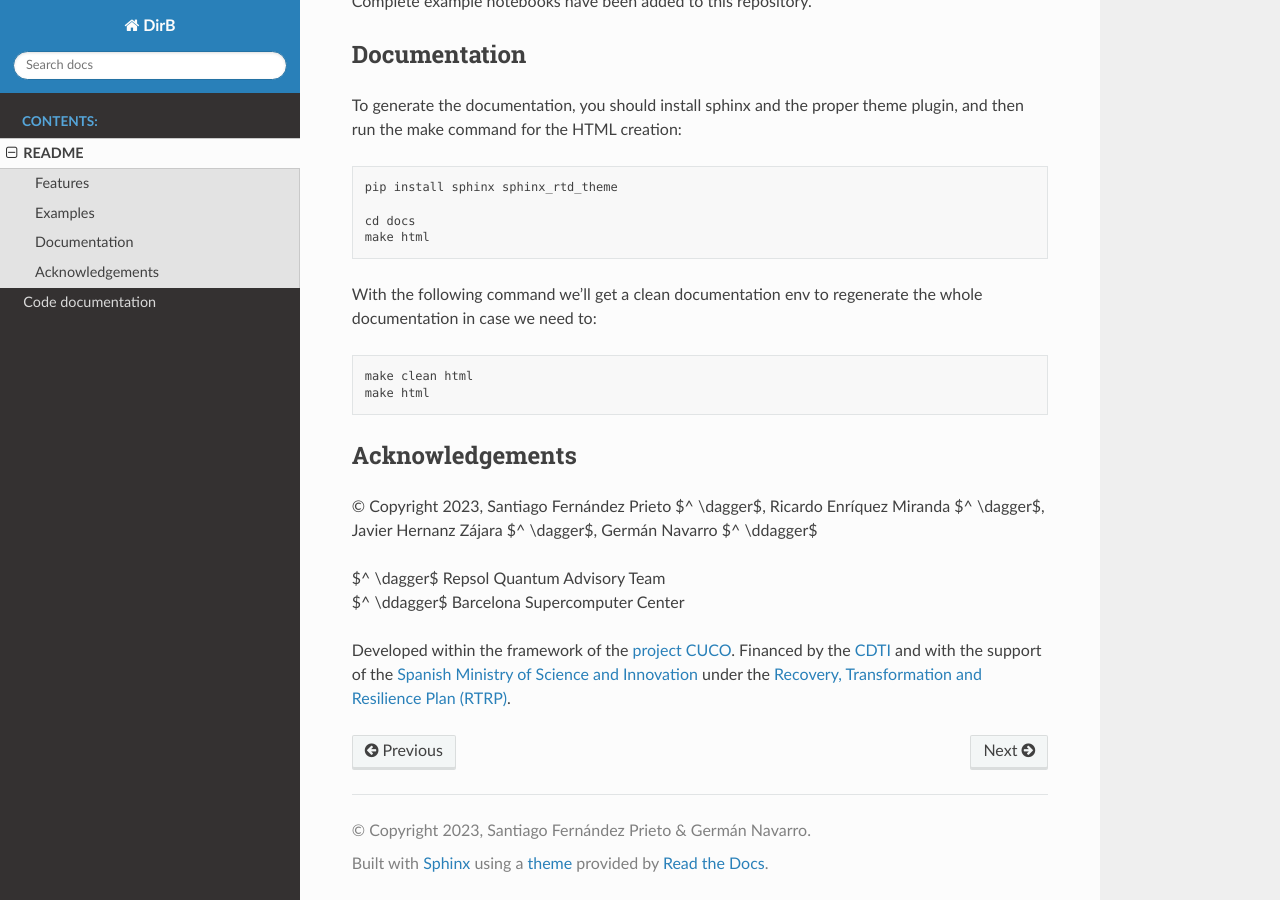
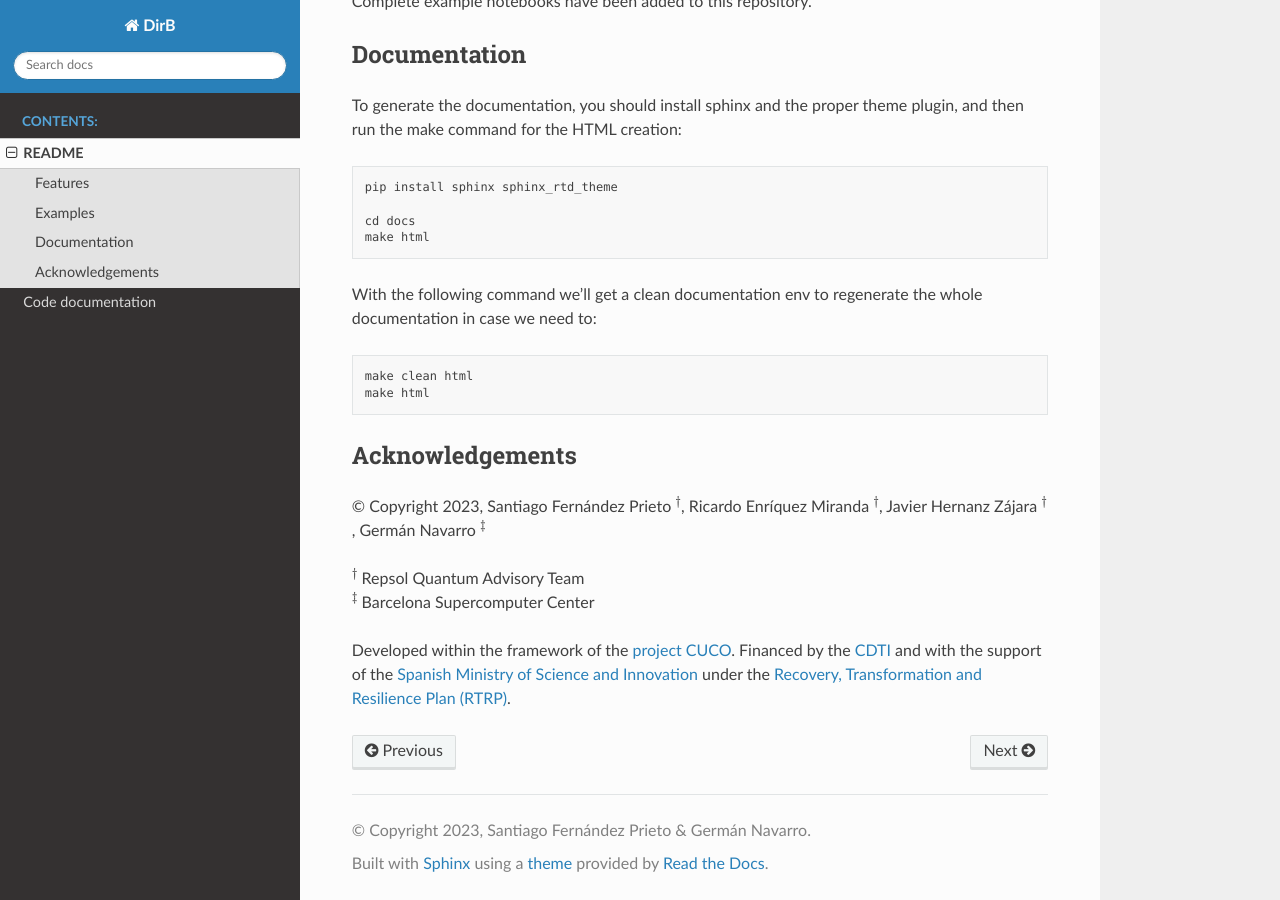
Before and after one commit to bsc-quantic/dirB, a Sphinx documentation site: the page built from docs/readme_link.md, in a window 1280 px wide and 900 px high, scrolled down 1835 px. Built offline with Sphinx 7.4.7 and the Read the Docs theme 2.0.0, drawn with Linux system fonts in a browser that asks for light colours; some of the changed lines change nothing that is shown.

Commit message:
Fix notation bugs for docs in MD and Myst-RST

````diff
--- /dev/null
+++ b/docs/README-ack.md
@@ -0,0 +1,9 @@
+## Acknowledgements
+
+© Copyright 2023, Santiago Fernández Prieto {math}`^\dagger`, Ricardo Enríquez Miranda {math}`^\dagger`, Javier Hernanz Zájara {math}`^\dagger`, Germán Navarro {math}`^\ddagger`
+
+{math}`^\dagger` Repsol Quantum Advisory Team
+\
+{math}`^\ddagger` Barcelona Supercomputer Center
+
+Developed within the framework of the [project CUCO](https://www.cuco.tech/). Financed by the [CDTI](https://www.cdti.es/en) and with the support of the [Spanish Ministry of Science and Innovation](https://www.ciencia.gob.es/en/) under the [Recovery, Transformation and Resilience Plan (RTRP)](https://www.ciencia.gob.es/en/Estrategias-y-Planes/Plan-de-Recuperacion-Transformacion-y-Resiliencia-PRTR.html).
--- a/docs/readme_link.md
+++ b/docs/readme_link.md
@@ -1,2 +1,6 @@
 ```{include} ../README.md
+:end-before: "## Acknowledgements"
 ```
+
+```{include} ./README-ack.md
+```
````
